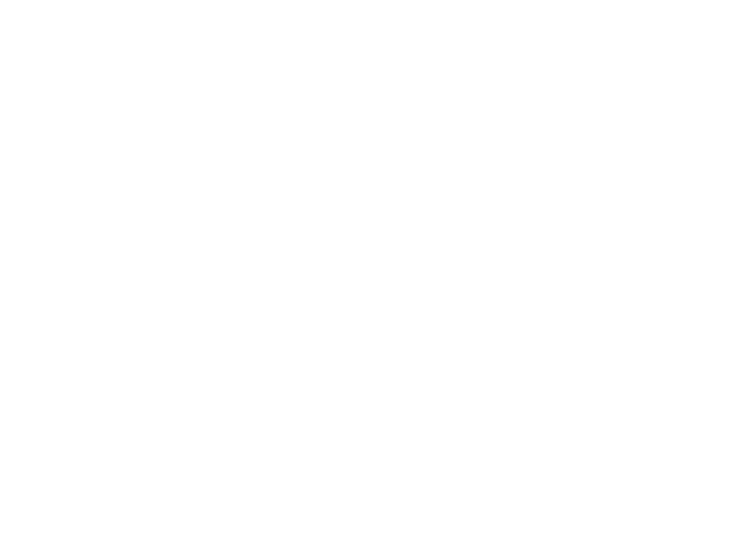
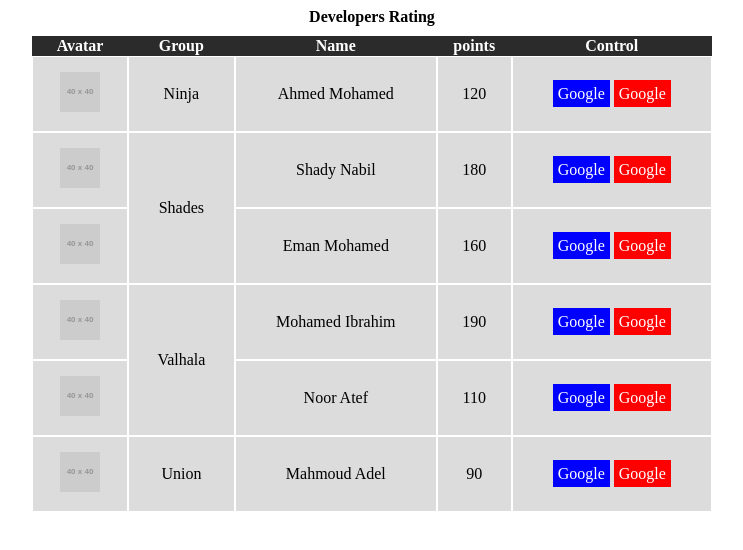
Before and after one commit to mariammarwan/CSS, a plain HTML site: page week3/position-list-table/task4.html in a window 1280 px wide. Shown: the whole page, without its empty margins (268-1011 px from the left). Drawn offline with Linux system fonts and the light colour scheme; placeholder pictures from the web are drawn by us.

Commit message:
last task edit

```diff
--- a/week3/position-list-table/task4.html
+++ b/week3/position-list-table/task4.html
@@ -1,12 +1,117 @@
 <!DOCTYPE html>
 <html>
     <head>
+        <meta charset="UTF-8"/>
+        <meta name="viewport" content="width=device-width"/>
         <title>Table</title>
-        <meta name="viewport" content="width=device-width">
-        <meta charset="UTF-8">
-        <style></style>
+        <style>
+            table {
+                width: 700px;
+                margin: auto;
+                padding: 10px;
+                border-spacing: 0px;
+            }
+            caption {
+                font-weight: bold;
+            }
+            thead{
+                background-color: #2c2b2b;
+                color: white;
+                font-weight: bold;
+                text-align: center;
+                margin: 10px;
+            }
+            table td{
+                padding: 15px;
+                background-color: gainsboro;
+                text-align: center;
+                border: 1px solid white;
+            }
+            a {
+                padding: 5px;
+                text-decoration: none;
+                color: white;
+            }
+            .blue {
+                background-color: blue;
+            }
+            .red {
+                background-color: red;
+            }
+        </style>
     </head>
     <body>
-
+        <table>
+            <caption>Developers Rating</caption>
+            <thead class="head">
+                <tr>
+                    <th>Avatar</th>
+                    <th>Group</th>
+                    <th>Name</th>
+                    <th>points</th>
+                    <th>Control</th>
+                </tr>
+            </thead>
+            <tbody>
+                <tr>
+                    <td><img src="https://via.placeholder.com/40x40/F00/FFF" alt="red photo"></td>
+                    <td>Ninja</td>
+                    <td>Ahmed Mohamed</td>
+                    <td>120</td>
+                    <td>
+                        <a class="blue" href="https://www.google.com/" target="_blank">Google</a>
+                        <a class="red" href="https://www.google.com/" target="_blank">Google</a>
+                    </td>
+                </tr>
+                <tr>
+                    <td><img src="https://via.placeholder.com/40x40/F00/FFF" alt="red photo"></td>
+                    <td rowspan="2">Shades</td>
+                    <td>Shady Nabil</td>
+                    <td>180</td>
+                    <td>
+                        <a class="blue" href="https://www.google.com/" target="_blank">Google</a>
+                        <a class="red" href="https://www.google.com/" target="_blank">Google</a>
+                    </td>
+                </tr>
+                <tr>
+                    <td><img src="https://via.placeholder.com/40x40/blue/FFF" alt="blue photo"></td>
+                    <td>Eman Mohamed</td>
+                    <td>160</td>
+                    <td>
+                        <a class="blue" href="https://www.google.com/" target="_blank">Google</a>
+                        <a class="red" href="https://www.google.com/" target="_blank">Google</a>
+                    </td>
+                </tr>
+                <tr>
+                    <td><img src="https://via.placeholder.com/40x40/F00/FFF" alt="red photo"></td>
+                    <td rowspan="2">Valhala</td>
+                    <td>Mohamed Ibrahim</td>
+                    <td>190</td>
+                    <td>
+                        <a class="blue" href="https://www.google.com/" target="_blank">Google</a>
+                        <a class="red" href="https://www.google.com/" target="_blank">Google</a>
+                    </td>
+                </tr>
+                <tr>
+                    <td><img src="https://via.placeholder.com/40x40/blue/FFF" alt="blue photo"></td>
+                    <td>Noor Atef</td>
+                    <td>110</td>
+                    <td>
+                        <a class="blue" href="https://www.google.com/" target="_blank">Google</a>
+                        <a class="red" href="https://www.google.com/" target="_blank">Google</a>
+                    </td>
+                </tr>
+                <tr>
+                    <td><img src="https://via.placeholder.com/40x40/F00/FFF" alt="red photo"></td>
+                    <td>Union</td>
+                    <td>Mahmoud Adel</td>
+                    <td>90</td>
+                    <td>
+                        <a class="blue" href="https://www.google.com/" target="_blank">Google</a>
+                        <a class="red" href="https://www.google.com/" target="_blank">Google</a>
+                    </td>
+                </tr>
+            </tbody>
+        </table>
     </body>
 </html>
```
